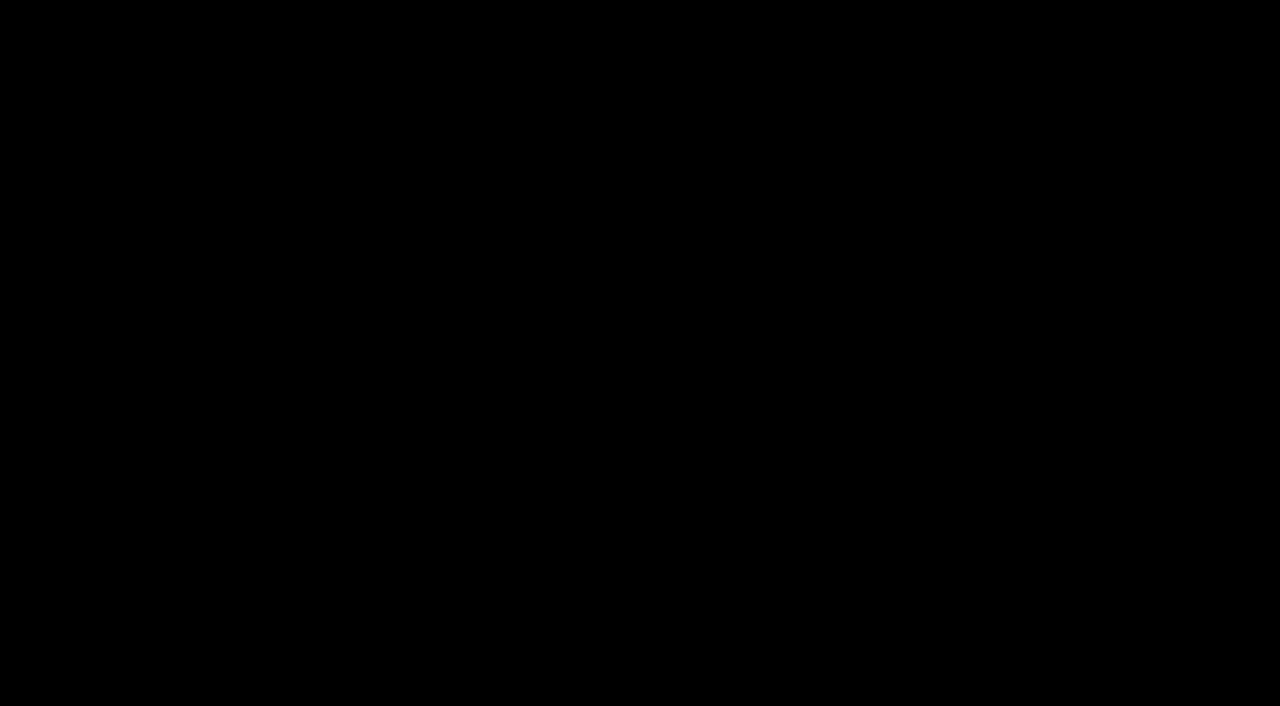
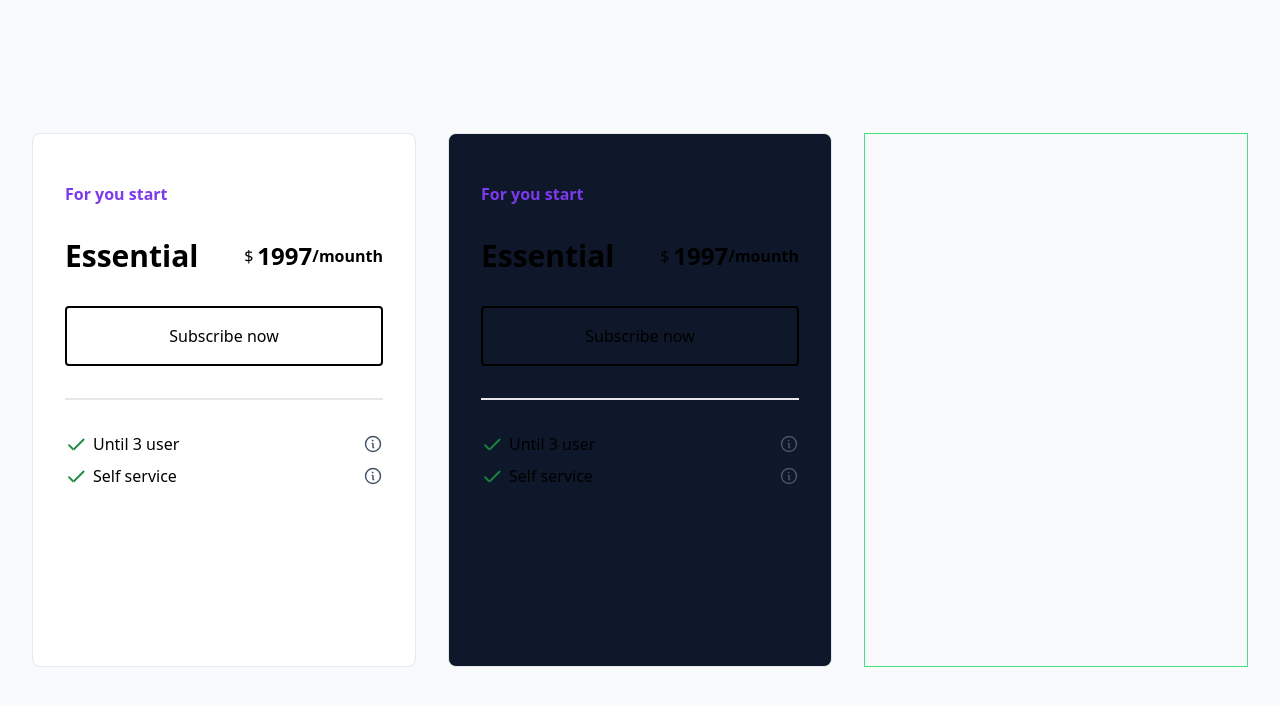
Before and after one commit to weslleyolli/pricing-table, a React (Vite) app: page / in a window 1280 px wide. Shown: the top 706 px of the page. Built offline with nearby package versions, Linux system fonts and the light colour scheme.

Commit message:
first card ok

```diff
--- a/index.html
+++ b/index.html
@@ -1,12 +1,18 @@
 <!DOCTYPE html>
 <html lang="en">
+
 <head>
+  <link rel="preconnect" href="https://fonts.googleapis.com">
+  <link rel="preconnect" href="https://fonts.gstatic.com" crossorigin>
+  <link href="https://fonts.googleapis.com/css2?family=Titillium+Web:wght@400;600;700&display=swap" rel="stylesheet">
   <meta charset="UTF-8" />
   <meta name="viewport" content="width=device-width, initial-scale=1.0" />
   <title>Vite + React</title>
 </head>
+
 <body>
   <div id="root"></div>
   <script type="module" src="/src/main.jsx"></script>
 </body>
+
 </html>
--- a/src/App.jsx
+++ b/src/App.jsx
@@ -1,19 +1,91 @@
 import "./styles/global.css"
+import checked from "./assets/checked.svg"
+import info from "./assets/info.svg"
 
 
 function App() {
   return (
-    <div className="bg-black w-screen h-screen">
-      <div>
-        <div>
+    <div className="bg-gray-50 w-screen h-screen flex justify-center items-center gap-8">
+      <div className="w-96 h-2/3 border border-gray-200 bg-white rounded-lg pt-12 p-8 flex flex-col gap-8 hover:border-purple200">
+        <div className="flex flex-col gap-8">
+          <div>
+            <span className="font-semibold text-base text-purple200">For you start</span>
+          </div>
+          <div className="flex justify-between">
+            <h1 className="font-bold text-3xl">Essential</h1>
+            <div className="flex items-center gap-1">
+              <span className="text-base">$</span>
+              <div className="flex items-center">
+                <h1 className="font-bold text-2xl">1997</h1>
+                <h1 className="font-bold">/mounth</h1>
+              </div>
+            </div>
+          </div>
+        </div>
+        <button className="w-full border-2 border-black rounded px-6 py-4 hover:bg-gray900 hover:text-white">Subscribe now</button>
+        <div className="w-full h-0.5 bg-gray-200"></div>
+        <div className="flex flex-col gap-2">
+          <div className="flex justify-between items-center">
+            <div className="flex gap-2">
+              <img src={checked} alt="" />
+              <p>Until 3 user</p>
+            </div>
+            <div>
+              <img src={info} alt="" />
+            </div>
+          </div>
+          <div className="flex justify-between items-center">
+            <div className="flex gap-2">
+              <img src={checked} alt="" />
+              <p>Self service</p>
+            </div>
+            <div>
+              <img src={info} alt="" />
+            </div>
+          </div>
+        </div>
+      </div>
+      <div className="w-96 h-2/3 rounded-lg bg-gray900 border border-gray-200 pt-12 p-8 flex flex-col gap-8 hover:border-purple200">
+        <div className="flex flex-col gap-8">
+          <div>
+            <span className="font-semibold text-base text-purple200">For you start</span>
+          </div>
+          <div className="flex justify-between">
+            <h1 className="font-bold text-3xl">Essential</h1>
+            <div className="flex items-center gap-1">
+              <span className="text-base">$</span>
+              <div className="flex items-center">
+                <h1 className="font-bold text-2xl">1997</h1>
+                <h1 className="font-bold">/mounth</h1>
+              </div>
+            </div>
+          </div>
+        </div>
+        <button className="w-full border-2 border-black rounded px-6 py-4 hover:bg-gray900 hover:text-white">Subscribe now</button>
+        <div className="w-full h-0.5 bg-gray-200"></div>
+        <div className="flex flex-col gap-2">
+          <div className="flex justify-between items-center">
+            <div className="flex gap-2">
+              <img src={checked} alt="" />
+              <p>Until 3 user</p>
+            </div>
+            <div>
+              <img src={info} alt="" />
+            </div>
+          </div>
+          <div className="flex justify-between items-center">
+            <div className="flex gap-2">
+              <img src={checked} alt="" />
+              <p>Self service</p>
+            </div>
+            <div>
+              <img src={info} alt="" />
+            </div>
+          </div>
+        </div>
+      </div>
+      <div className="w-96 h-2/3 border border-green-400">
 
-        </div>
-        <div>
-
-        </div>
-        <div>
-
-        </div>
       </div>
     </div>
   )
--- a/src/styles/global.css
+++ b/src/styles/global.css
@@ -1,3 +1,4 @@
 @tailwind base;
 @tailwind components;
 @tailwind utilities;
+@import url("https://fonts.googleapis.com/css2?family=Titillium+Web:wght@400;600;700&display=swap")
--- a/tailwind.config.js
+++ b/tailwind.config.js
@@ -2,7 +2,15 @@
 module.exports = {
   content: ["./src/**/*.{html,jsx}"],
   theme: {
-    extend: {},
+    extend: {
+      fontFamily: {
+        'titilium': ['Titillium', 'sans-serif'],
+      },
+      colors: {
+        'purple200': '#7C3AED',
+        'gray900': '#0F172A'
+      }
+    },
   },
   plugins: [],
 }
```
Also changed, not shown: src/assets/checked.svg (added), src/assets/info.svg (added). Lines whose indentation alone changed are shown as unchanged.
